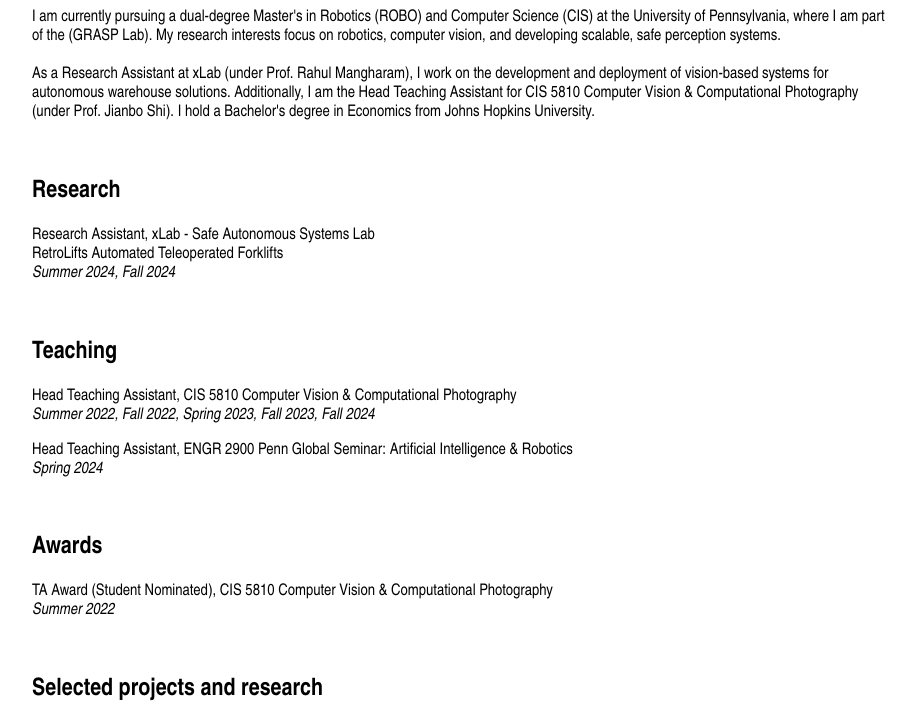
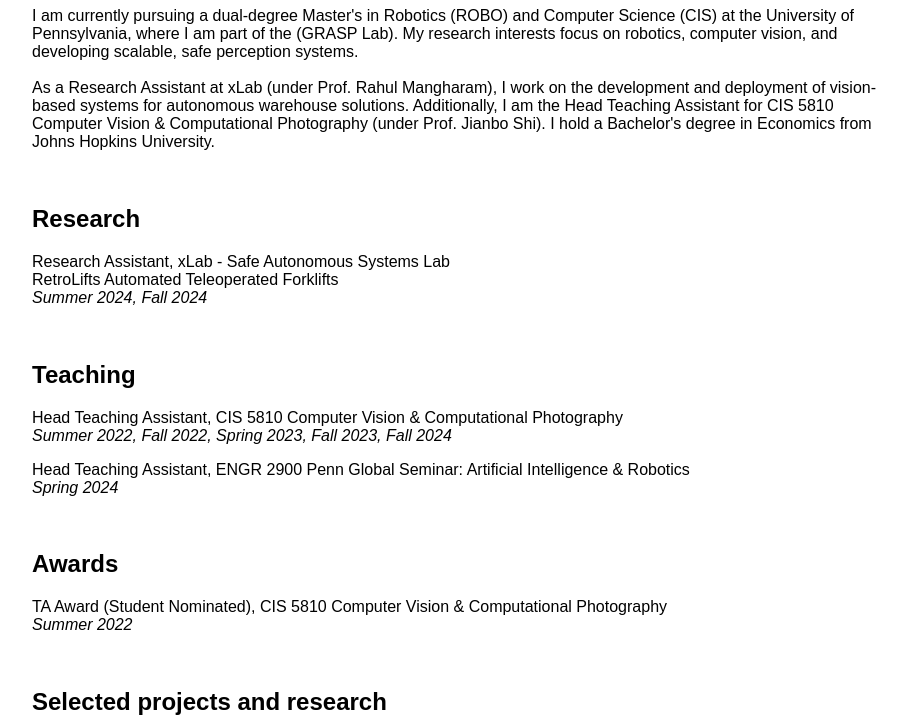
Before and after one commit to philprojxs/philprojxs.github.io, a plain HTML site: page index.html in a window 1280 px wide. Shown: the part 149-871 px from the top of the page, without its empty margins (76-992 px from the left). Drawn offline with Linux system fonts and the light colour scheme; grey boxes are pictures that could not be loaded.

Commit message:
Add files via upload

```diff
--- a/main.css
+++ b/main.css
@@ -7,7 +7,7 @@
 
 * {
     color: var(--fontColor);
-    font-family: Arial Narrow;
+    font-family: "Arial", sans-serif;
 }
 
 body {
```
